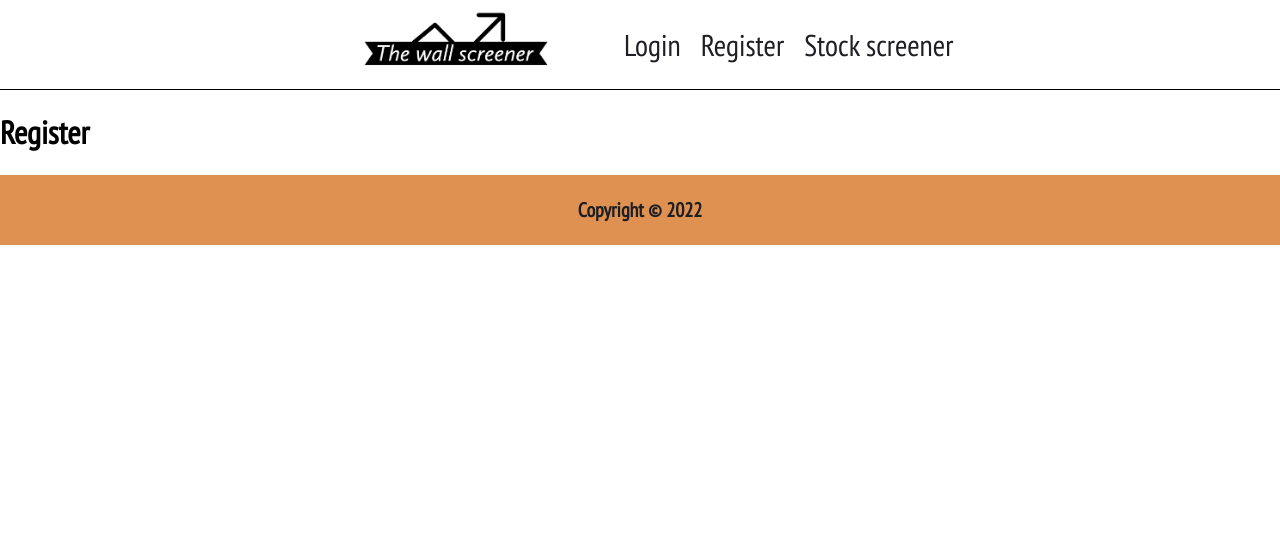
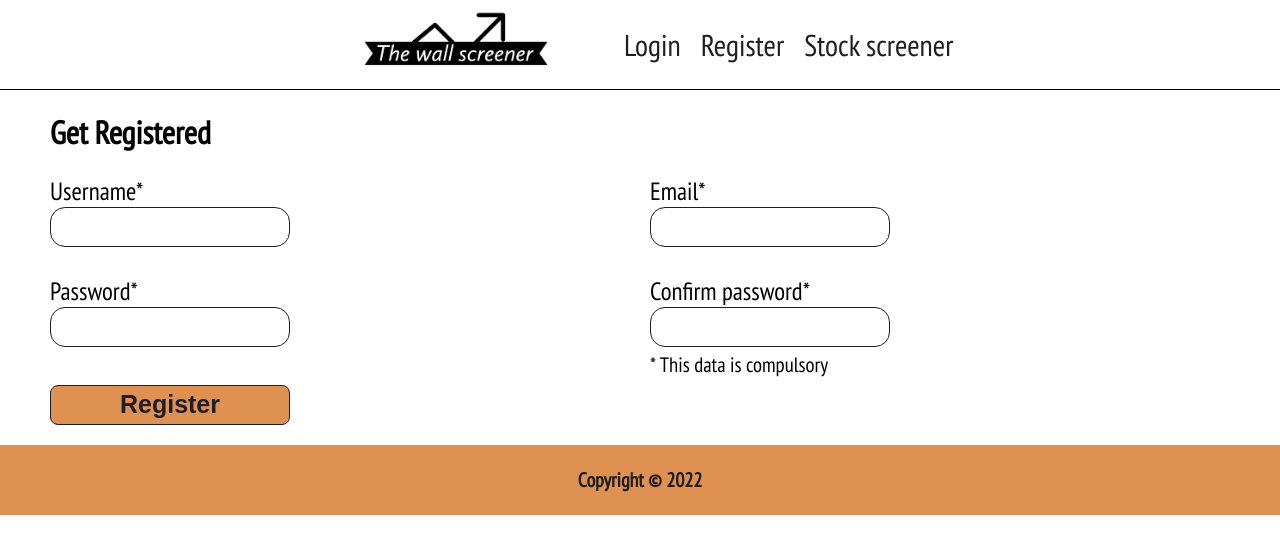
Before and after one commit to juanpablomancera/Stock-screener, a React (Create React App) app: page /register in a window 1280 px wide. Shown: the top 554 px of the page. Built offline with nearby package versions, Linux system fonts and the light colour scheme.

Commit message:
Register form inputs added

```diff
--- /dev/null
+++ b/src/ComponentsStyles/registerform.css
@@ -0,0 +1,59 @@
+.register-form{
+
+}
+
+.register-form-title{
+    padding-left: 50px;
+}
+
+form {
+    padding:0px 50px;
+    display: grid;
+    grid-template:auto / 1fr 1fr ;
+    justify-content: center;
+    gap:20px;
+    margin-bottom: 30px;
+}
+
+input {
+    border: 1px solid #1E1E24;
+    height: 40px;
+    width:240px;
+    border-radius: 15px;
+    align-self: center;
+
+}
+
+input:hover {
+    background: #1E1E24;
+    color:white;
+}
+
+input::placeholder{
+    color:white;
+}
+
+label {
+    height: 80px;
+    width:200px;
+    font-size: 25px;
+}
+
+.register-form-btn{
+    border: 1px solid #1E1E24;
+    border-radius: 8px;
+    height: 40px;
+    font-size: 25px;
+    background: #DE9151;
+    color:#1E1E24;
+    font-weight: 700;
+    width: 240px;
+    margin-left: 50px;
+    margin-bottom:20px;
+}
+
+@media screen and (max-width: 600px) {
+    form{
+        grid-template: auto / 1fr;
+    }
+}
--- a/src/Register.js
+++ b/src/Register.js
@@ -1,14 +1,14 @@
 import React from "react"
 import Navbar from "./components/Navbar";
 import Footer from "./components/Footer";
-
+import RegisterForm from "./components/RegisterForm";
 
 export default function Register() {
     return (
         <>
             <Navbar />
             <main>
-                <h1>Register</h1>
+                <RegisterForm />
             </main>
             <Footer />
         </>
--- a/src/components/Footer.js
+++ b/src/components/Footer.js
@@ -1,5 +1,5 @@
 import React from "react"
-import "./footer.css"
+import "../ComponentsStyles/footer.css"
 
 export default function Footer(){
     const date = new Date()
--- a/src/components/Landing.js
+++ b/src/components/Landing.js
@@ -1,5 +1,5 @@
 import React from "react"
-import "./landing.css"
+import "../ComponentsStyles/landing.css"
 import {Outlet, Link} from "react-router-dom"
 
 export default function Landing(){
--- a/src/components/Navbar.js
+++ b/src/components/Navbar.js
@@ -1,6 +1,6 @@
 import React from "react"
 import logo from "../images/logo2.png"
-import "./navbar.css"
+import "../ComponentsStyles/navbar.css"
 import {Outlet, Link} from "react-router-dom"
 
 export default function Navbar(){
--- /dev/null
+++ b/src/components/RegisterForm.js
@@ -0,0 +1,79 @@
+import React from "react"
+import "../ComponentsStyles/registerform.css"
+
+export default function RegisterForm(){
+
+    const [formData, setFormData] = React.useState(
+        {
+            username: "",
+            email: "",
+            password: "",
+            confirmPassword: "",
+        }
+    )
+
+    function handleChange(event) {
+        const {name, value} = event.target
+        setFormData(prevFormData => {
+            return {
+                ...prevFormData,
+                [name]: value
+            }
+        })
+    }
+
+    return(
+        <div className="register-form">
+            <h1 className="register-form-title">Get Registered</h1>
+        <form>
+            <label>
+                Username*
+            <input
+                type="text"
+                placeholder="Username"
+                onChange={handleChange}
+                name="username"
+                value={formData.username}
+                />
+            </label>
+
+            <label>
+                Email*
+            <input
+                type="email"
+                placeholder="Email"
+                onChange={handleChange}
+                name="email"
+                value={formData.email}
+            />
+            </label>
+
+            <label>
+                Password*
+            <input
+                type="password"
+                placeholder="Password"
+                onChange={handleChange}
+                name="password"
+                value={formData.password}
+            />
+            </label>
+
+            <label>
+                Confirm password*
+            <input
+                type="password"
+                placeholder="Repeat your password"
+                onChange={handleChange}
+                name="confirmPassword"
+                value={formData.confirmPassword}
+            />
+                <small>* This data is compulsory</small>
+            </label>
+
+        </form>
+
+            <button className="register-form-btn">Register</button>
+        </div>
+    )
+}
```
Also changed, not shown: src/ComponentsStyles/footer.css (renamed from src/components/footer.css), src/ComponentsStyles/landing.css (renamed from src/components/landing.css), src/ComponentsStyles/navbar.css (renamed from src/components/navbar.css), 1 other file (tests, documents, lock files or other folders).
